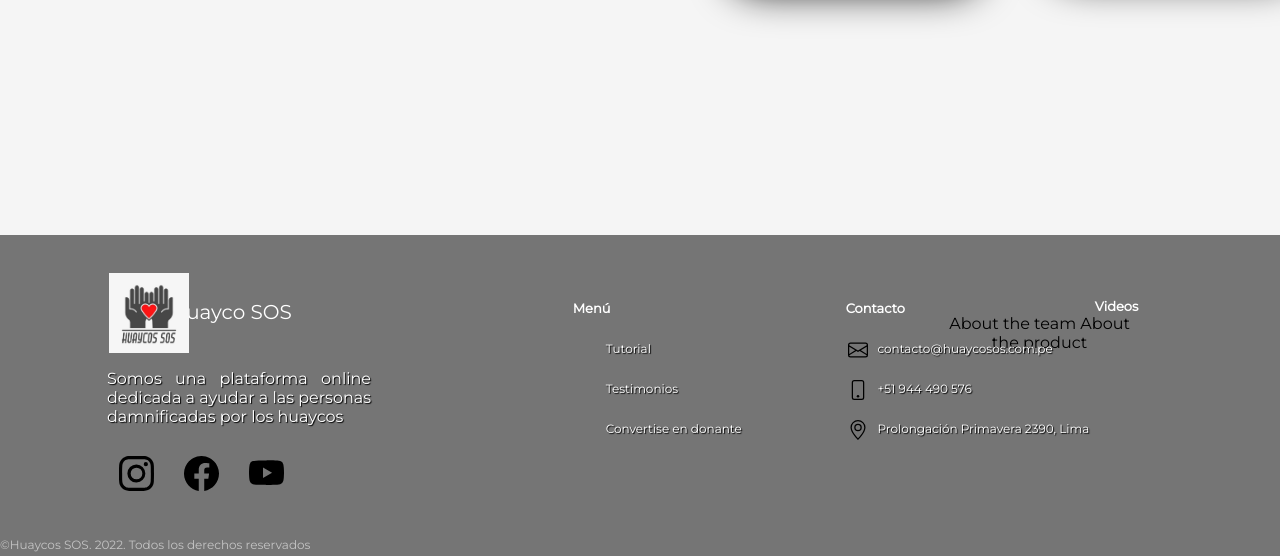
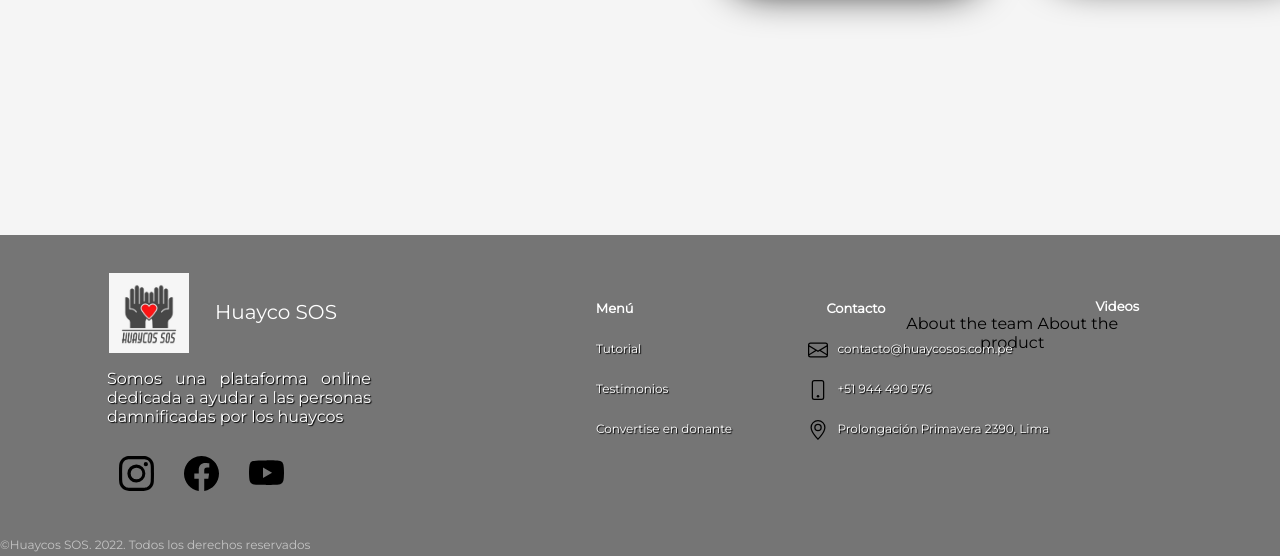
Before and after one commit to JeremyPerez1341/Huaycos-SOS, a plain HTML site: page Index.html in a window 1280 px wide. Shown: the part 4111-4667 px from the top of the page. Drawn offline with Linux system fonts and the light colour scheme.

Commit message:
Update style.css

```diff
--- a/assets/styles/style.css
+++ b/assets/styles/style.css
@@ -492,7 +492,7 @@ svg.bi.bi-check-circle-fill-2{
 }
 .contenedor h2{
   font-size: 13px;
-  margin-left: 154px;
+  margin-left: 210px;
   color: #FFFFFF;
 }
 
@@ -520,6 +520,8 @@ svg.bi.bi-check-circle-fill-2{
 .columna-1 a{
   font-size: 20px;
   color: #FFFFFF;
+  position: relative;
+  left: 50px;
 }
 .figureSVG1 svg{
   position: relative;
@@ -537,6 +539,10 @@ svg.bi.bi-check-circle-fill-2{
   color: #FFFFFF;
   width: 400px;
   height: 50px;
+}
+.columna-2 h2{
+  position: relative;
+  left:20px;
 }
 .columna-2 a{
   display: flex;
```
